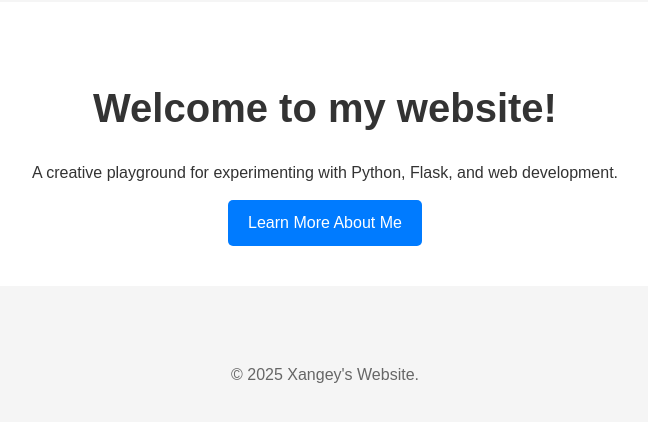
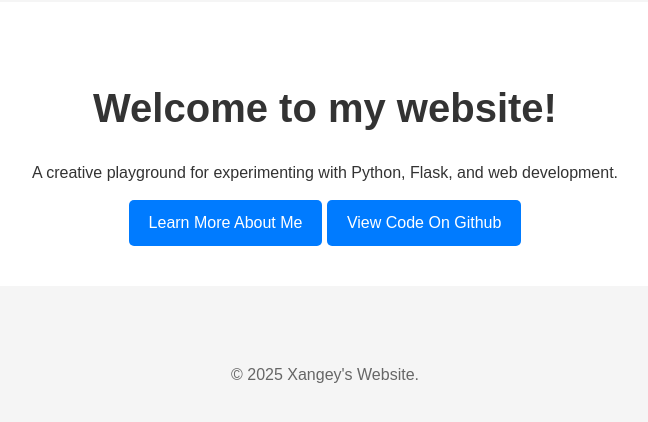
Before and after one commit to xangeyfun/website, a Flask app: page / in a window 1280 px wide. Shown: the part 157-579 px from the top of the page, without its empty margins (315-963 px from the left). Run offline with Flask 3, Linux system fonts and the light colour scheme.

Commit message:
Added view code button

```diff
--- a/templates/index.html
+++ b/templates/index.html
@@ -22,6 +22,7 @@
                 <h1>Welcome to my website!</h1>
                 <p>A creative playground for experimenting with Python, Flask, and web development.</p>
                 <a href="/about" class="btn">Learn More About Me</a>
+                <a href="https://github.com/xangeyfun/website" class="btn" target="_blank">View Code On Github</a>
             </section>
         </main>
 
```
